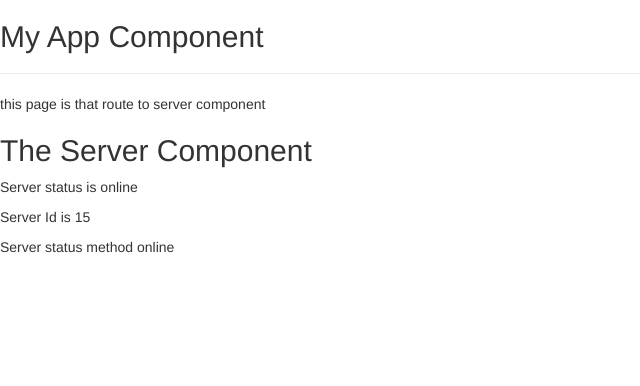
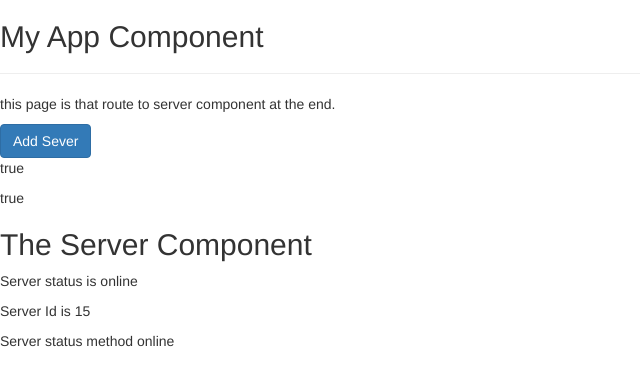
Before and after one commit to kiruthi10/Angular-, an Angular app: page / in a window 1280 px wide. Shown: the top 386 px of the page, without its empty margins (0-640 px from the left). Built offline with nearby package versions, Linux system fonts and the light colour scheme.

Commit message:
property binding

```diff
--- a/src/app/servers/servers.component.html
+++ b/src/app/servers/servers.component.html
@@ -1,2 +1,11 @@
-<p>this page is that route to server component </p>
+<p>this page is that route to server component at the end.</p>
+<button class="btn btn-primary" [disabled]="!allowNewServer"> Add Sever </button>
+
+<!-- property binding for text -->
+<p [innerText]="allowNewServer"></p>
+
+<!-- string interpolation binding for text -->
+<p>{{allowNewServer}}</p>
+
+<!-- calling sever component -->
 <app-server></app-server>
--- a/src/app/servers/servers.component.ts
+++ b/src/app/servers/servers.component.ts
@@ -6,8 +6,13 @@ import { Component, OnInit } from '@angular/core';
   styleUrls: ['./servers.component.css']
 })
 export class ServersComponent implements OnInit {
+  allowNewServer = false;
 
-  constructor() { }
+  constructor() {
+    setTimeout(() => {
+      return this.allowNewServer = true;
+    }, 3000);
+   }
 
   ngOnInit(): void {
   }
```
Also changed, not shown: 1 other file (tests, documents, lock files or other folders).
